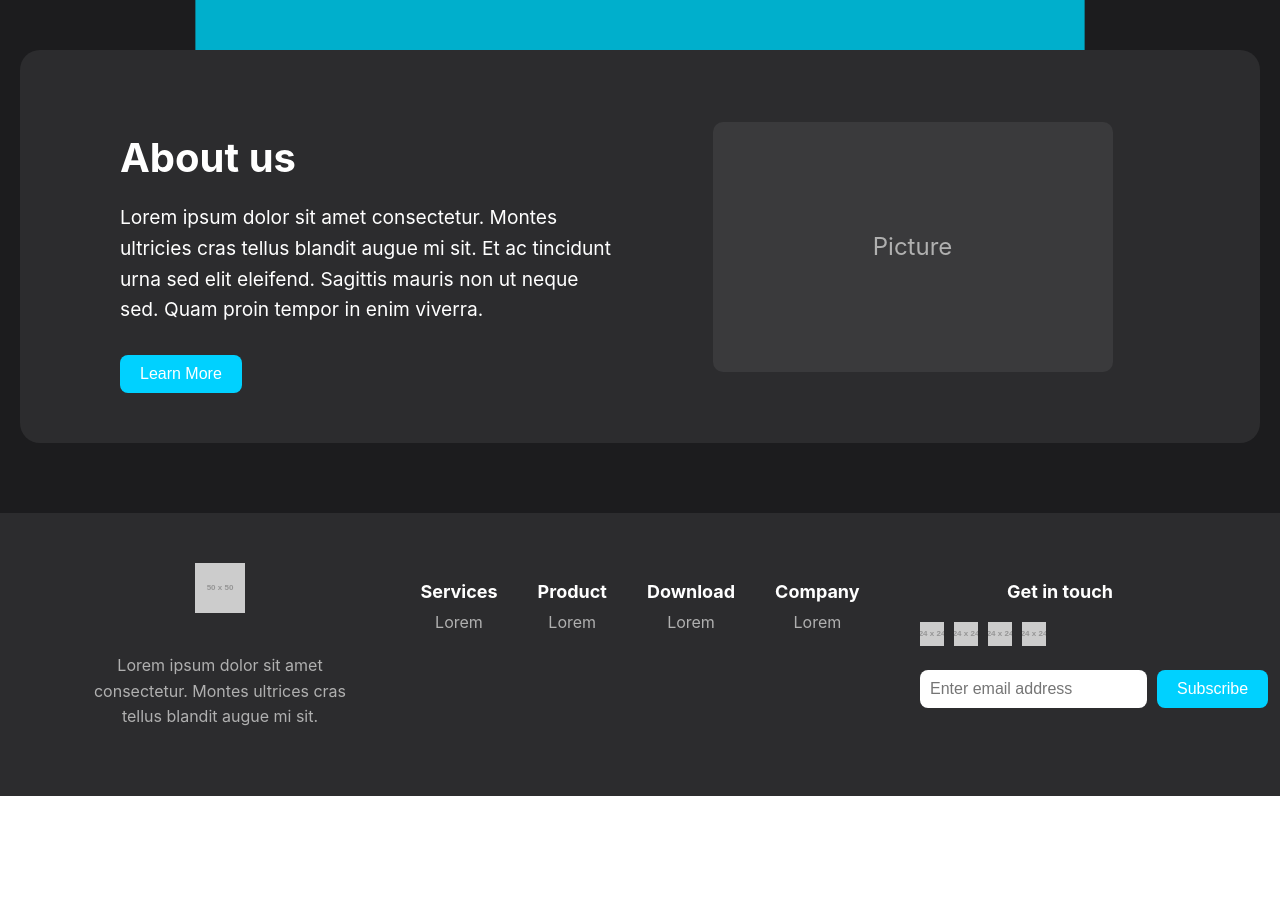
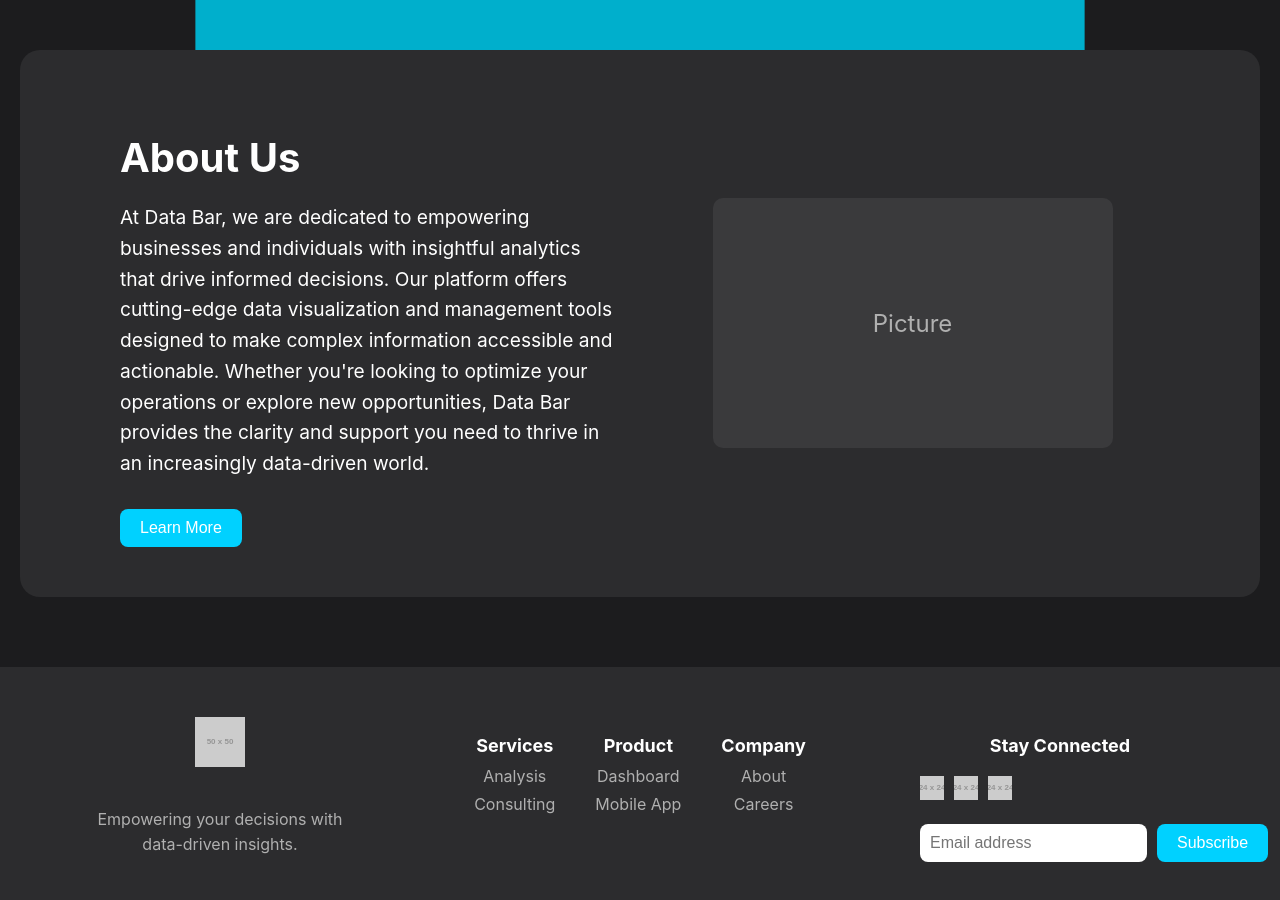
Before and after one commit to hady-awayda/hackathon-frontend, a React (Create React App) app: page / in a window 1280 px wide. Shown: the part 460-1360 px from the top of the page. Before the commit the page ends 1256 px from the top, so only its background shows below. Built offline with nearby package versions, Linux system fonts and the light colour scheme.

Commit message:
Adjusted description text

```diff
--- a/src/pages/components/footer/Footer.jsx
+++ b/src/pages/components/footer/Footer.jsx
@@ -7,47 +7,40 @@ const Footer = () => {
       <div className="footer-container">
         <div className="footer-logo">
           <img src="https://via.placeholder.com/50x50" alt="Logo" />
-          <p>
-            Lorem ipsum dolor sit amet consectetur. Montes ultrices cras tellus
-            blandit augue mi sit.
-          </p>
+          <p>Empowering your decisions with data-driven insights.</p>
         </div>
         <div className="footer-links">
           <div>
             <h3>Services</h3>
-            <a href="#">Lorem</a>
+            <a href="#">Analysis</a>
+            <a href="#">Consulting</a>
           </div>
           <div>
             <h3>Product</h3>
-            <a href="#">Lorem</a>
-          </div>
-          <div>
-            <h3>Download</h3>
-            <a href="#">Lorem</a>
+            <a href="#">Dashboard</a>
+            <a href="#">Mobile App</a>
           </div>
           <div>
             <h3>Company</h3>
-            <a href="#">Lorem</a>
+            <a href="#">About</a>
+            <a href="#">Careers</a>
           </div>
         </div>
         <div className="footer-contact">
-          <h3>Get in touch</h3>
+          <h3>Stay Connected</h3>
           <div className="social-icons">
             <a href="#">
-              <img src="https://via.placeholder.com/24" alt="Social" />
+              <img src="https://via.placeholder.com/24" alt="LinkedIn" />
             </a>
             <a href="#">
-              <img src="https://via.placeholder.com/24" alt="Social" />
+              <img src="https://via.placeholder.com/24" alt="Twitter" />
             </a>
             <a href="#">
-              <img src="https://via.placeholder.com/24" alt="Social" />
-            </a>
-            <a href="#">
-              <img src="https://via.placeholder.com/24" alt="Social" />
+              <img src="https://via.placeholder.com/24" alt="Facebook" />
             </a>
           </div>
           <form className="subscribe-form">
-            <input type="email" placeholder="Enter email address" />
+            <input type="email" placeholder="Email address" />
             <button type="submit">Subscribe</button>
           </form>
         </div>
--- a/src/pages/home/Home.jsx
+++ b/src/pages/home/Home.jsx
@@ -8,11 +8,15 @@ const Home = () => {
       <LottieAnimation />
       <section className="about-section">
         <div className="about-text">
-          <h2>About us</h2>
+          <h2>About Us</h2>
           <p>
-            Lorem ipsum dolor sit amet consectetur. Montes ultricies cras tellus
-            blandit augue mi sit. Et ac tincidunt urna sed elit eleifend.
-            Sagittis mauris non ut neque sed. Quam proin tempor in enim viverra.
+            At Data Bar, we are dedicated to empowering businesses and
+            individuals with insightful analytics that drive informed decisions.
+            Our platform offers cutting-edge data visualization and management
+            tools designed to make complex information accessible and
+            actionable. Whether you're looking to optimize your operations or
+            explore new opportunities, Data Bar provides the clarity and support
+            you need to thrive in an increasingly data-driven world.
           </p>
           <button className="learn-more-btn">Learn More</button>
         </div>
```
